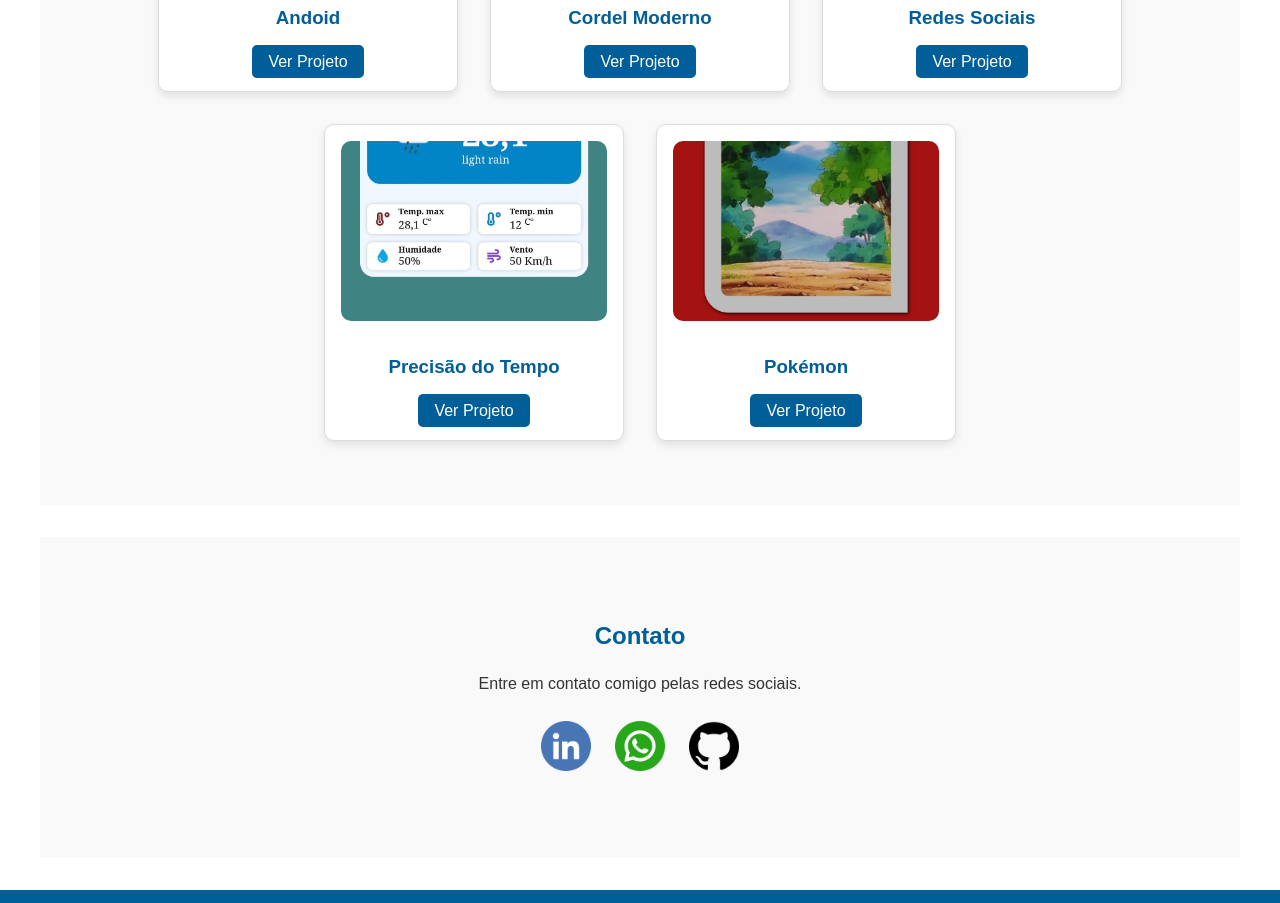
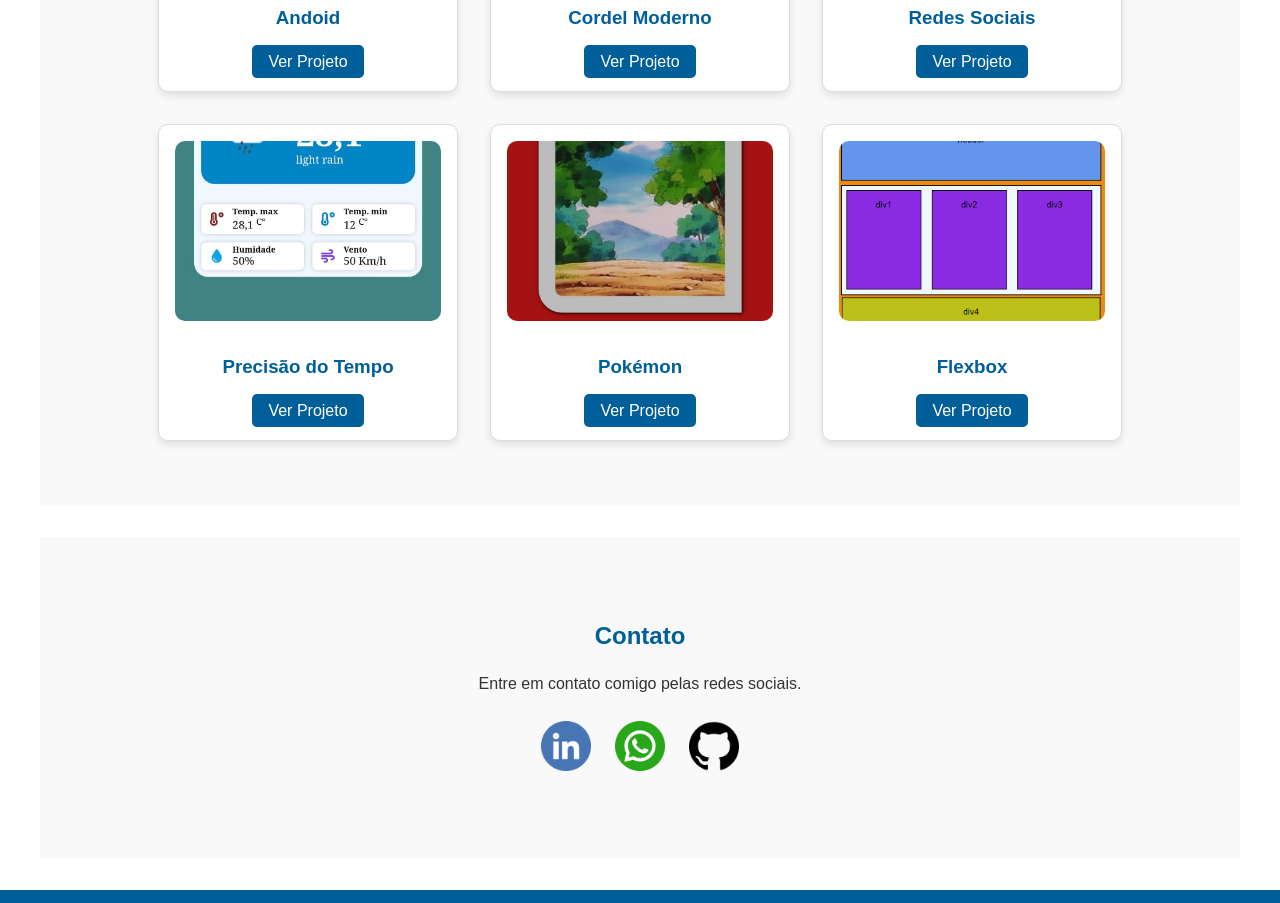
Before and after one commit to natasha-queiroz/Portfolio, a plain HTML site: page index.html in a window 1280 px wide. Shown: the part 2238-3141 px from the top of the page. Drawn offline with Linux system fonts and the light colour scheme; a script that the page names is missing.

Commit message:
add projeto

```diff
--- a/index.html
+++ b/index.html
@@ -116,6 +116,14 @@
                 <p></p>
                 <a href="https://natasha-queiroz.github.io/Pokedex-API/" target="_blank">Ver Projeto</a>
             </div>
+
+            <div class="projeto">
+                <img src="imagens/flexbox.png" alt="flexbox
+                ">
+                <h3>Flexbox</h3>
+                <p></p>
+                <a href="https://natasha-queiroz.github.io/Projeto-Flexbox/" target="_blank">Ver Projeto</a>
+            </div>
         </div>
         </div>
     </section>
```
Also changed, not shown: imagens/flexbox.png (added).
